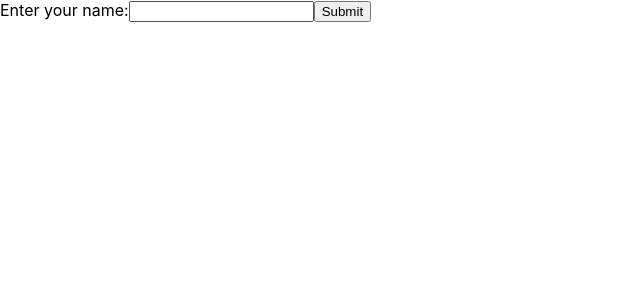
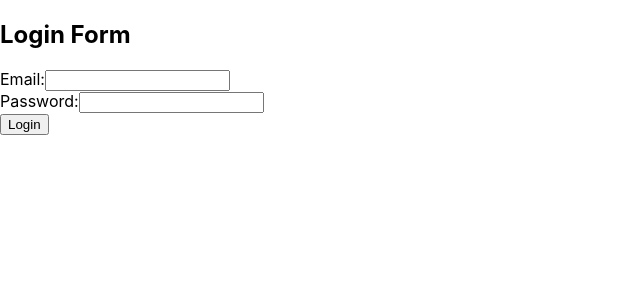
Before and after one commit to utsav-sejpal/react-app, a React (Create React App) app: page / in a window 1280 px wide. Shown: the top 300 px of the page, without its empty margins (0-640 px from the left). Built offline with nearby package versions, Linux system fonts and the light colour scheme.

Commit message:
multiple input validation in form

```diff
--- a/src/App.js
+++ b/src/App.js
@@ -26,7 +26,8 @@ function App() {
       {/* <ListAndKeysComponent /> */}
       {/* <Todo /> */}
       {/* <Form /> */}
-      <SimpleFormValidation />
+      {/* <SimpleFormValidation /> */}
+      <Form/>
     </>
   );
 }
--- a/src/components/practice/form/Form.js
+++ b/src/components/practice/form/Form.js
@@ -1,52 +1,70 @@
 import React, { useState } from "react";
 
-export default function Form() {
-  const [value, setValues] = useState({});
-  const [error, setError] = useState({});
+function FormValidationDemo() {
+  const [formData, setFormData] = useState({ email: "", password: "" });
+  const [errors, setErrors] = useState({});
 
-  const handleSubmit = (event) => {
-    event.preventDefault();
-    console.log(value);
-
-    if (value.username == "") {
-      alert("user name is empty");
-      return;
-    }
-
-    console.log(value);
-
-    // alert(`The name you entered was: ${name}`);
+  const handleChange = (e) => {
+    const { name, value } = e.target;
+    setFormData({ ...formData, [name]: value });
+    // Clear error message when user starts typing
+    setErrors({ ...errors, [name]: "" });
   };
 
-  const handleChange = (event) => {
-    const name = event.target.name;
-    const value = event.target.value;
-    setValues((values) => ({ ...values, [name]: value }));
+  const handleSubmit = (e) => {
+    e.preventDefault();
+    const { email, password } = formData;
+    let errors = {};
+
+    // Simple validation
+    if (!email) {
+      errors.email = "Email is required";
+    }
+    if (!password) {
+      errors.password = "Password is required";
+    }
+    console.log(Object.keys(errors));
+    if (Object.keys(errors).length > 0) {
+      setErrors(errors);
+    } else {
+      // Form submission logic
+      console.log("Email:", formData.email);
+      console.log("Password:", formData.password);
+    }
   };
 
   return (
-    <>
+    <div>
+      <h2>Login Form</h2>
       <form onSubmit={handleSubmit}>
-        <label>
-          Enter your name:
+        <div>
+          <label>Email:</label>
           <input
-            type="text"
-            name="username"
-            value={value.username || ""}
+            type="email"
+            name="email"
+            value={formData.email}
+            onChange={handleChange}
+            autoComplete="on"
+          />
+          {errors.email && <span style={{ color: "red" }}>{errors.email}</span>}
+        </div>
+        <div>
+          <label>Password:</label>
+          <input
+            type="password"
+            autoComplete="on"
+            name="password"
+            value={formData.password}
             onChange={handleChange}
           />
-        </label>
-        <label>
-          Enter your age:
-          <input
-            type="number"
-            name="age"
-            value={value.age || ""}
-            onChange={handleChange}
-          />
-        </label>
-        <input type="submit" />
+          {errors.password && (
+            <span style={{ color: "red" }}>{errors.password}</span>
+          )}
+        </div>
+        <button type="submit">Login</button>
       </form>
-    </>
+    </div>
   );
 }
+
+export default FormValidationDemo;
--- a/src/components/practice/list_and_keys/ListAndKeysComponent.js
+++ b/src/components/practice/list_and_keys/ListAndKeysComponent.js
@@ -6,7 +6,7 @@ export default function ListAndKeysComponent() {
         <div>
             <ul>
                 {items.map((value, index) =>
-                    <li key={index}>{value}</li>
+                    <li>{value}</li>
                 )}
             </ul>
         </div>
```
Also changed, not shown: src/components/practice/list_and_keys/Todo.js (+9 -8 lines).
